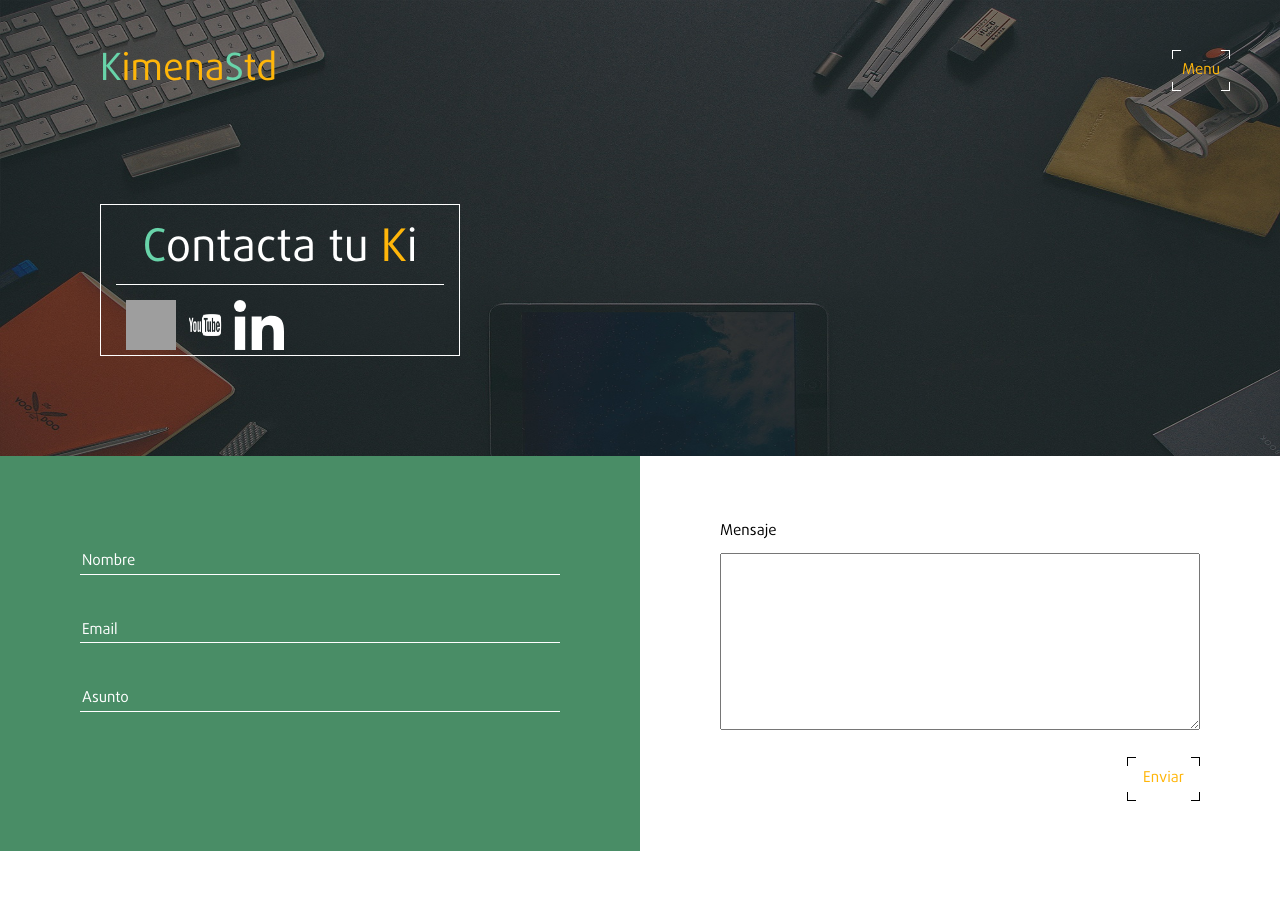
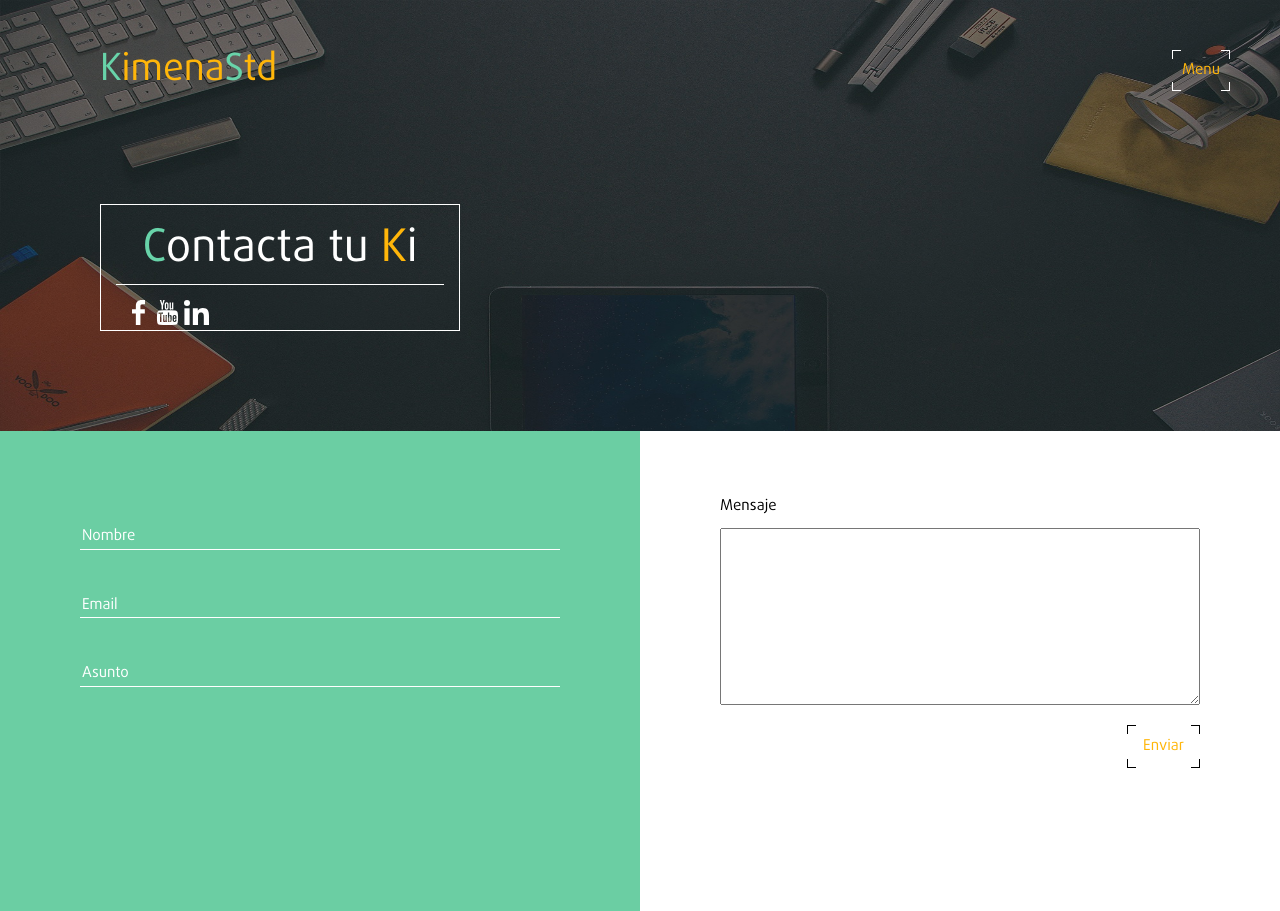
Before and after one commit to NI54Oficina/web-luis, a PHP site: page /contacto.php in a window 1280 px wide. Before the commit the page ends 851 px from the top, so only its background shows below. Run offline with PHP 8.4, Linux system fonts and the light colour scheme; some libraries are stand-ins or nearby versions; some web fonts are replaced; grey boxes are pictures that could not be loaded.

Commit message:
12:30 13-10-2016

```diff
--- a/contacto.php
+++ b/contacto.php
@@ -1,3 +1,4 @@
+  <body id="contacto">
 <?php include_once("header.php") ?>
 <section class="col-lg-12 col-sm-12 col-md-12 col-xs-12 contacto">
 
@@ -20,8 +21,8 @@
     <span>C</span>ontacta tu <span>K</span>i
   </h2>
   <div class="links">
-    <img src="img/fb.png" alt="" />
-    <img src="img/ytube.png" alt="" />
+    <img src="img/fb.svg" alt="" />
+    <img src="img/ytube.svg" alt="" />
     <img src="img/linkedin.svg" alt="" />
   </div>
 </div>
--- a/css/stylesheet.css
+++ b/css/stylesheet.css
@@ -57,7 +57,7 @@ html{
 }
 
 body{
-	background-color: #498d66;
+	background-color:#6bcea3;
 	font-family:'arialregular';
   margin:0;
    padding:0;
@@ -151,8 +151,8 @@ h1 span {
 }
 
 .links img{
-  width: 50px ;
-  height: 50px;
+  width: 25px ;
+  height: 25px;
 }
 .links{
   padding: 5px 10px;
@@ -192,15 +192,32 @@ section{
 }
 
 .footer-home a img{
-  width: 50px;
-  height: 50px;
+  width: 25px;
+  height: 25px;
+  margin-right:20px;
+}
+
+
+#home{
+  background-image:url('../img/linea-textura-home.svg'),url('../img/simulacion-video.jpg');
+  background-repeat:repeat,no-repeat;
+  background-size:10%  , cover;
 }
 
 
 
 
+/*********************** INICIO ********************/
 
-/*********************** INICIO ********************/
+#inicio{
+
+  background: -moz-radial-gradient(center, ellipse cover, rgba(255,255,255,0.27) 0%, rgba(0,0,0,0.62) 100%);
+  background: -webkit-gradient(radial, center center, 0px, center center, 100%, color-stop(0%, rgba(255,255,255,0.27)), color-stop(100%, rgba(0,0,0,0.62)));
+  background: -webkit-radial-gradient(center, ellipse cover, rgba(#6bcea3,255,255,0.27) 0%, rgba(0,0,0,0.62) 100%);
+  background: -o-radial-gradient(center, ellipse cover, rgba(255,255,255,0.27) 0%, rgba(0,0,0,0.62) 100%);
+  background: -ms-radial-gradient(center, ellipse cover, rgba(255,255,255,0.27) 0%, rgba(0,0,0,0.62) 100%);
+  background: radial-gradient(ellipse at center, rgba(255,255,255,0.27) 0%, rgba(0,0,0,0.62) 100%);
+}
 
 .nav-inicio li a{
   text-align: center;
@@ -266,6 +283,9 @@ padding-left: 10%;
 }
 /*********************** CONTACTO ********************/
 
+#contacto{
+  height: 100vh;
+}
 .contacto, .portfolio{
   background: url('../img/header.jpg');
   background-repeat: no-repeat;
@@ -300,6 +320,7 @@ padding-left: 10%;
 
 .right-box-contact,.left-box-contact{
   padding: 50px 80px;
+  height: 60%;
 }
 
 .left-box-contact input{
@@ -363,7 +384,6 @@ padding-left: 10%;
 
 .contacto-2{
   padding: 0 !important;
-  height: 100%;
 }
 
 .left-box-contact form input{
--- a/header.php
+++ b/header.php
@@ -44,4 +44,3 @@
 
     <title></title>
   </head>
-  <body>
--- a/home.php
+++ b/home.php
@@ -1,6 +1,7 @@
+  <body id="inicio">
 	<?php include_once("header.php") ?>
 
-	<section class="col-lg-12 col-sm-12 col-md-12 col-xs-12 home">
+	<section class="col-lg-12 col-sm-12 col-md-12 col-xs-12 inicio">
 
 
   <header class="col-lg-12 col-sm-12 col-md-12 col-xs-12 header-inicio">
--- a/portfolio.php
+++ b/portfolio.php
@@ -1,3 +1,4 @@
+<body>
 <?php include_once("header.php") ?>
 
 <section class="col-lg-12 col-sm-12 col-md-12 col-xs-12 portfolio">
```
Also changed, not shown: index.php (+4 -3 lines), img/ytube.png (deleted).
